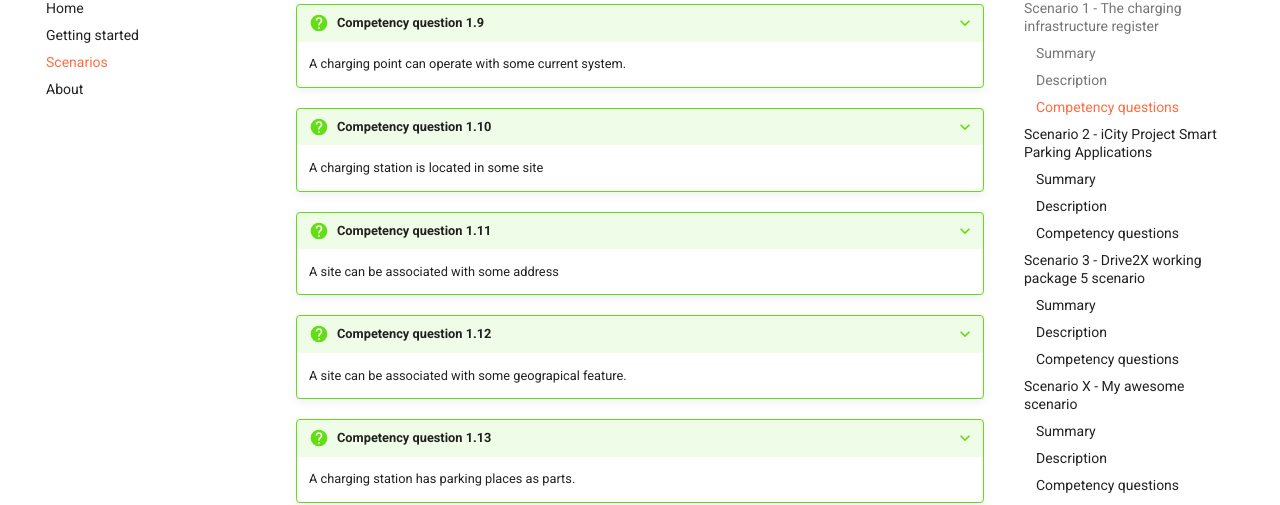
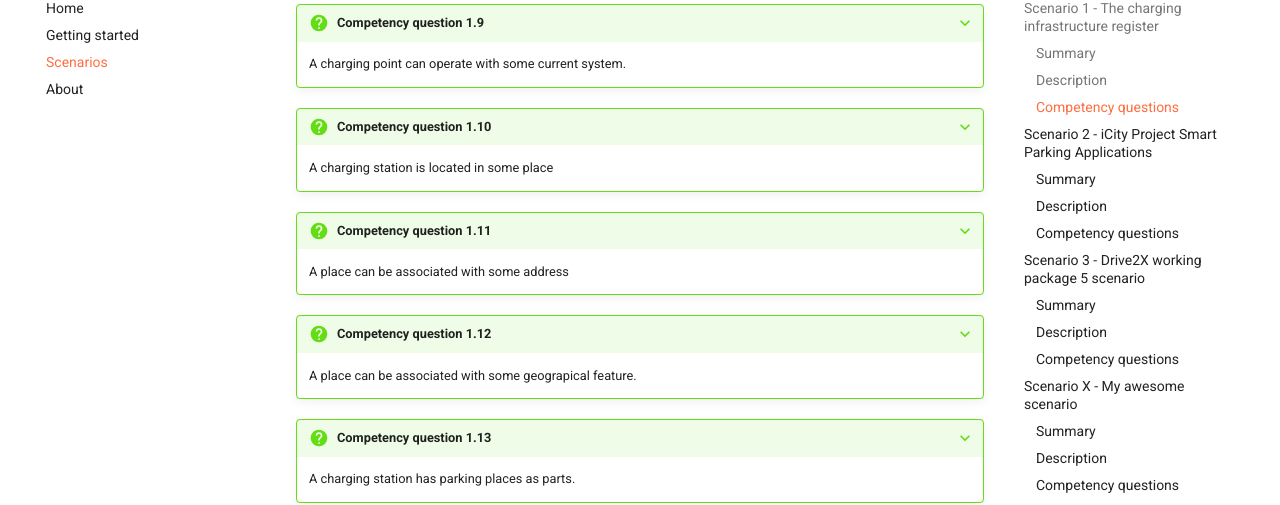
Before and after one commit to dlr-ve-esy/charging-ontology, an MkDocs documentation site: the page built from docs/scenarios.md, in a window 1280 px wide and 900 px high, scrolled down 2157 px. Shown: the part 100-605 px from the top of the window. Built offline with MkDocs 1.6.1 and Material for MkDocs 9.7.7, drawn with Linux system fonts in a browser that asks for light colours.

Commit message:
Changed site with place in docu to avoid confusion

```diff
--- a/docs/scenarios.md
+++ b/docs/scenarios.md
@@ -98,15 +98,15 @@ such conditions are explored in other scenarios.
 
 ???+ question "Competency question 1.10"
 
-    A charging station is located in some site
+    A charging station is located in some place
 
 ???+ question "Competency question 1.11"
 
-    A site can be associated with some address
+    A place can be associated with some address
 
 ???+ question "Competency question 1.12"
 
-    A site can be associated with some geograpical feature.
+    A place can be associated with some geograpical feature.
 
 ???+ question "Competency question 1.13"
 
```
